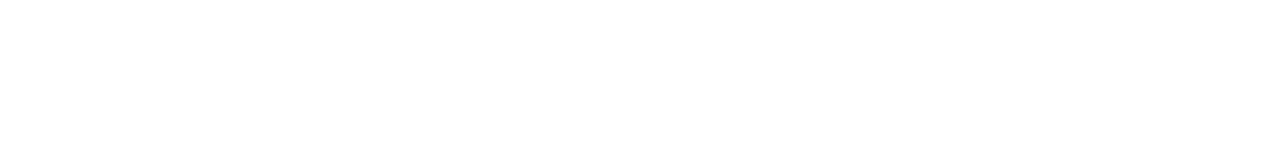
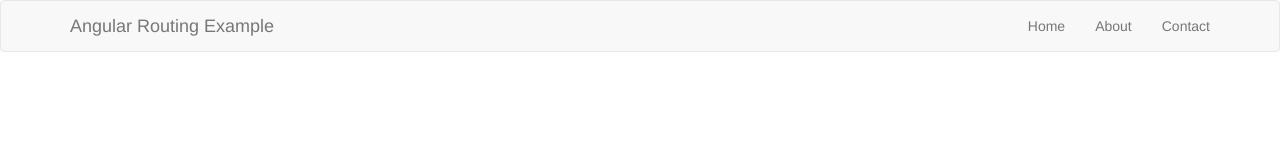
Before and after one commit to akhanna00/angular-proj, a plain HTML site: page index.html in a window 1280 px wide. Drawn offline with nearby package versions, Linux system fonts and the light colour scheme; some packages are replaced by stand-ins of ours.

Commit message:
initialize layout of webpage using bootstrap

```diff
--- a/index.html
+++ b/index.html
@@ -1 +1 @@
-<!DOCTYPE html><html lang="en"><head><meta charset="utf-8"><meta http-equiv="X-UA-Compatible" content="IE=edge"><meta name="viewport" content="width=device-width,initial-scale=1"><link href="css/style.min.css" rel="stylesheet"><title>Angular Project</title></head><body><script src="index.min.js" async></script></body></html>
+<!DOCTYPE html><html lang="en"><head><meta charset="utf-8"><meta http-equiv="X-UA-Compatible" content="IE=edge"><meta name="viewport" content="width=device-width,initial-scale=1"><link rel="stylesheet" href="//netdna.bootstrapcdn.com/bootstrap/3.3.7/css/bootstrap.min.css"><link href="css/style.min.css" rel="stylesheet"><title>Angular Project</title></head><body><!-- Heading and navbar--><header><nav class="navbar navbar-default"><div class="container"><div class="navbar-header"><a class="navbar-brand" href="/">Angular Routing Example</a></div><ul class="nav navbar-nav navbar-right"><li><a href="#">Home</a></li><li><a href="#about">About</a></li><li><a href="#contact">Contact</a></li></ul></div></nav></header><!-- Main Content where data to be injected--><div id="main"></div><!-- Scripts --><script src="https://ajax.googleapis.com/ajax/libs/angularjs/1.5.6/angular.min.js" async></script><script src="//ajax.googleapis.com/ajax/libs/angularjs/1.2.25/angular-route.js"></script><script src="index.min.js" async></script></body></html>
```
